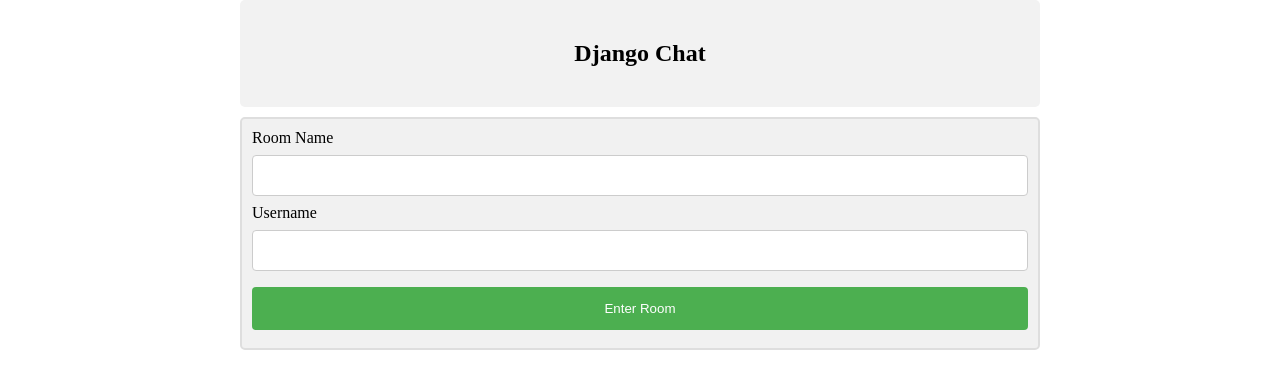
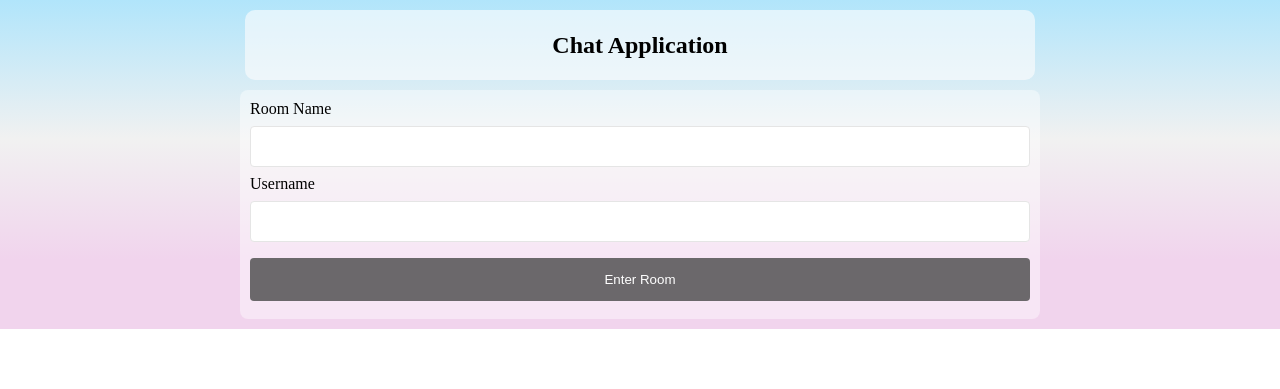
Before and after one commit to ananya26-vishnoi/Desktop-Chat-Application, a Django app: page / in a window 1280 px wide. Shown: the top 389 px of the page. Run offline with Django 3.2, Linux system fonts and the light colour scheme.

Commit message:
Update home.html

```diff
--- a/templates/home.html
+++ b/templates/home.html
@@ -7,18 +7,34 @@
   margin: 0 auto;
   max-width: 800px;
   padding: 0 20px;
+  background: linear-gradient(180deg, #B1E5FB 0%, #F1F1F1 42.2%, #F1D4ED 79.05%);
+  background-repeat:no-repeat;
+  background-size: cover;
+  height:100%;
+}
+.nav{
+position: center;
+width: 750px;
+height: 30px;
+align-items:center;
+background: rgba(255, 254, 254, 0.6);
+border-radius: 10px;
+padding: 20px;
+margin-top:10px;
+display:flex;
+justify-content:center;
 }
 
 .container {
-  border: 2px solid #dedede;
-  background-color: #f1f1f1;
-  border-radius: 5px;
+  background-color: rgba(255, 254, 254, 0.4);;
+  border-radius: 8px;
   padding: 10px;
   margin: 10px 0;
+
 }
 
 .darker {
-  border-color: #ccc;
+
   background-color: #ddd;
 }
 
@@ -44,19 +60,21 @@
 
 .time-right {
   float: right;
-  color: #aaa;
+  color: #E5E5E5;;
 }
 
 .time-left {
   float: left;
-  color: #999;
+  color:#E5E5E5;;
 }
 </style>
 </head>
 <body>
 
 <div align="center">
-    <h2>Django Chat</h2>
+  <div class="nav">
+    <h2>Chat Application</h2>
+  </div>
 </div>
 
 
@@ -67,14 +85,14 @@
     padding: 12px 20px;
     margin: 8px 0;
     display: inline-block;
-    border: 1px solid #ccc;
+    border: 1px solid #E5E5E5;;
     border-radius: 4px;
     box-sizing: border-box;
     }
 
     input[type=submit] {
     width: 100%;
-    background-color: #4CAF50;
+    background-color:#6B686B;
     color: white;
     padding: 14px 20px;
     margin: 8px 0;
@@ -87,11 +105,6 @@
     background-color: #45a049;
     }
 
-    div {
-    border-radius: 5px;
-    background-color: #f2f2f2;
-    padding: 20px;
-    }
     </style>
 
     <form id="post-form" method="POST" action="checkview">
```
